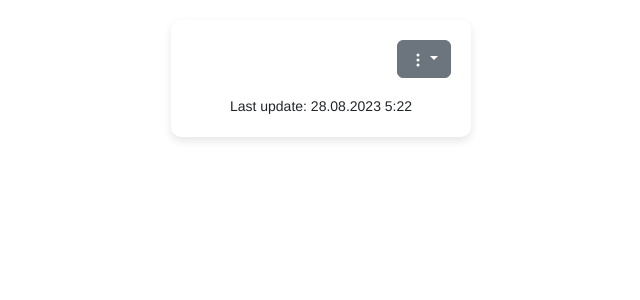
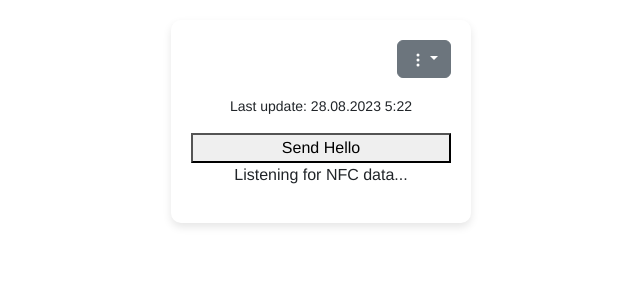
Before and after one commit to RostislavFisher/shareyourcontact, a Vue app: page / in a window 1280 px wide. Both pictures are taken after a click on the button "create new". Shown: the top 300 px of the page, without its empty margins (319-959 px from the left). Built offline with nearby package versions, Linux system fonts and the light colour scheme.

Commit message:
ContactObject.vue -> NFC example usage

```diff
--- a/src/components/ContactObject.vue
+++ b/src/components/ContactObject.vue
@@ -41,6 +41,13 @@
       </div>
     </div>
 
+    <button @click="writeTag">Send Hello</button>
+    <div v-if="!buttonPressed">
+      <p>Listening for NFC data...</p>
+      <p v-if="nfcData">Received NFC data: {{ nfcData }}</p>
+    </div>
+
+
   </div>
 </template>
 
@@ -55,25 +62,61 @@ export default {
   },
   data() {
     return {
+      buttonPressed: false,
+      nfcData: null,
       editing: false,
       editedText: "",
       cardTitle: "Title",
       lastUpdate: "28.08.2023 5:22",
-      valuesOfSocialNetworkList: {
-
-      }
+      valuesOfSocialNetworkList: {}
     };
   },
 
   mounted() {
-    console.log(this.createNew === 0)
-    console.log(this.editing === 0)
     if (this.createNew === false && this.editing === false) {
-      console.log("create new")
       this.getInformationAboutContact();
     }
+    this.readTag()
+
   },
   methods: {
+    async readTag() {
+      if ("NDEFReader" in window) {
+        const ndef = new NDEFReader();
+        try {
+          await ndef.scan();
+          ndef.onreading = event => {
+            const decoder = new TextDecoder();
+            for (const record of event.message.records) {
+              console.log("Record type:  " + record.recordType);
+              console.log("MIME type:    " + record.mediaType);
+              console.log("=== data ===\n" + decoder.decode(record.data));
+            }
+          }
+        } catch(error) {
+          console.log(error);
+        }
+      } else {
+        console.log("Web NFC is not supported.");
+      }
+    },
+    async writeTag() {
+      if ("NDEFReader" in window) {
+        const ndef = new NDEFReader();
+        try {
+          console.log("send!");
+
+          await ndef.write("What Web Can Do Today");
+          console.log("NDEF message written!");
+        } catch(error) {
+          console.log(error);
+        }
+      } else {
+        console.log("Web NFC is not supported.");
+      }
+    },
+
+
     startEdit() {
       this.editing = true;
       this.editedText = this.cardTitle;
@@ -89,36 +132,36 @@ export default {
     createNewCard() {
 
     },
-    getListOfAllContacts(){
+    getListOfAllContacts() {
       var result = (document.cookie.match(new RegExp("listOfAllContacts" + '=([^;]+)')) || [])[1] && JSON.parse((document.cookie.match(new RegExp("listOfAllContacts" + '=([^;]+)')) || [])[1]) || [];
       console.log(result);
       return result;
     },
-    addNew(){
+    addNew() {
       var listOfAllContacts = this.getListOfAllContacts();
-      listOfAllContacts.push({id:listOfAllContacts.length, valuesOfSocialNetworkList: this.valuesOfSocialNetworkList});
+      listOfAllContacts.push({id: listOfAllContacts.length, valuesOfSocialNetworkList: this.valuesOfSocialNetworkList});
       document.cookie = "listOfAllContacts" + "=" + JSON.stringify(listOfAllContacts) + "; path=/";
 
       // update data in parent component
       this.$emit('updateListOfAllContacts');
     },
-    saveChanges(){
+    saveChanges() {
       var listOfAllContacts = this.getListOfAllContacts();
-      listOfAllContacts.find(contact => contact.id === this.id)["valuesOfSocialNetworkList"]= this.valuesOfSocialNetworkList;
-      listOfAllContacts.find(contact => contact.id === this.id)["cardTitle"]= this.cardTitle;
+      listOfAllContacts.find(contact => contact.id === this.id)["valuesOfSocialNetworkList"] = this.valuesOfSocialNetworkList;
+      listOfAllContacts.find(contact => contact.id === this.id)["cardTitle"] = this.cardTitle;
       document.cookie = "listOfAllContacts" + "=" + JSON.stringify(listOfAllContacts) + "; path=/";
     },
-    getInformationAboutContact(){
+    getInformationAboutContact() {
       this.valuesOfSocialNetworkList = this.getListOfAllContacts().filter(contact => contact.id === this.id)[0]["valuesOfSocialNetworkList"];
       this.cardTitle = this.getListOfAllContacts().filter(contact => contact.id === this.id)[0]["cardTitle"];
     },
-    deleteContact(){
+    deleteContact() {
       var listOfAllContacts = this.getListOfAllContacts();
       listOfAllContacts = listOfAllContacts.filter(contact => contact.id !== this.id);
       document.cookie = "listOfAllContacts" + "=" + JSON.stringify(listOfAllContacts) + "; path=/";
       this.$emit('updateListOfAllContacts');
     }
-  },
+  }
 }
 </script>
 
```
